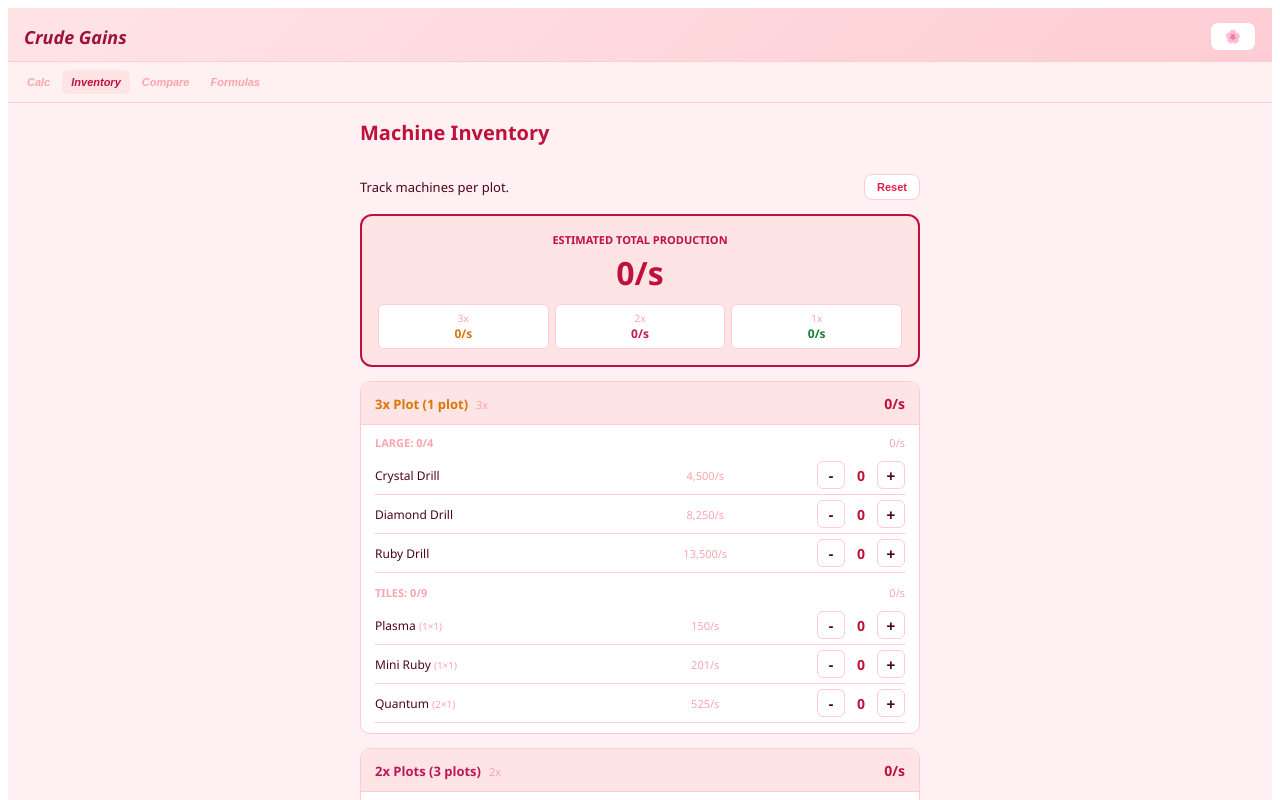
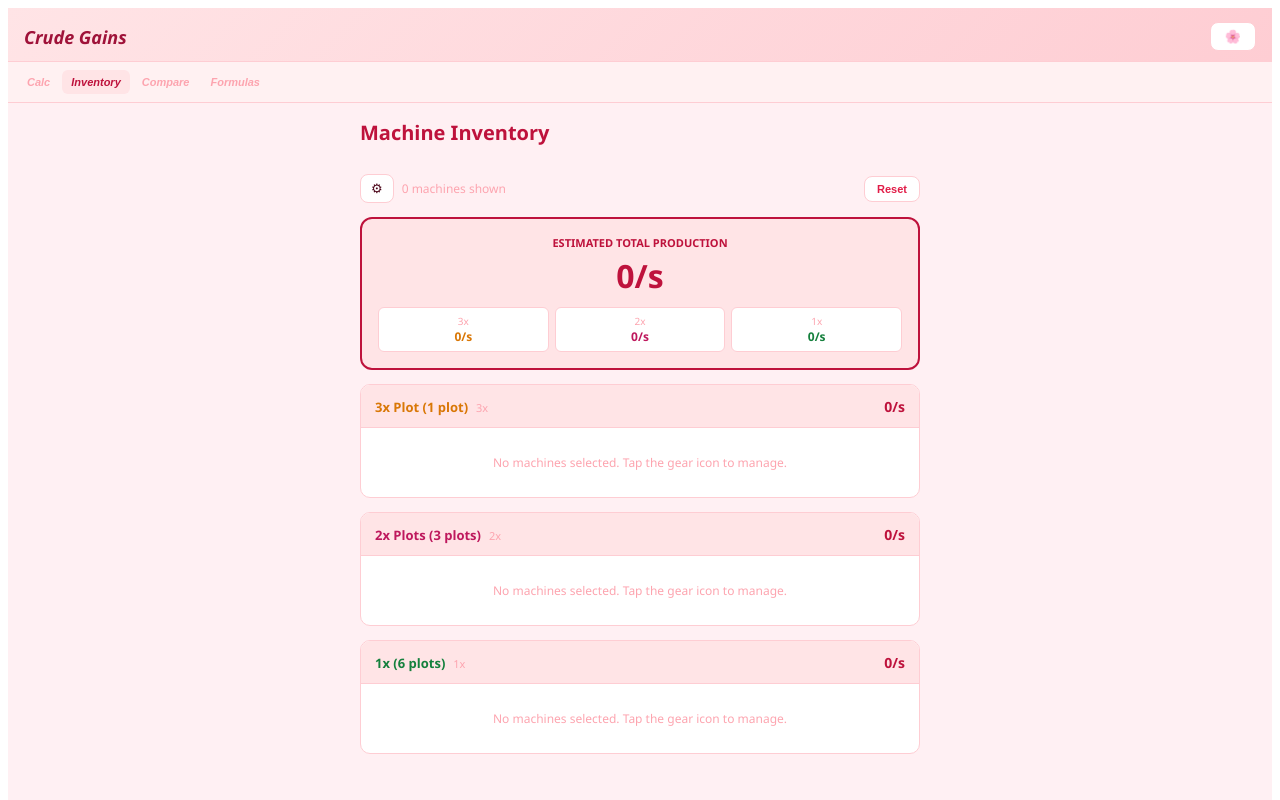
Before and after one commit to lubbyyyyyyyy/crudegrinder, a React (Create React App) app: page / in a window 1280 px wide. Both pictures are taken after a click on the button "Inventory". Shown: the top 800 px of the page. Built offline with nearby package versions, Linux system fonts and the light colour scheme.

Commit message:
Your message 1

```diff
--- a/src/App.tsx
+++ b/src/App.tsx
@@ -7,12 +7,28 @@ const LS_PREFIX = "cg_";
 
 const machines = {
   large: [
+    { name: "Huge Long Drill", cost: 39.6e6, costLabel: "£39.6M", base: 220 },
+    { name: "Mega Plasma Drill", cost: 96.25e6, costLabel: "£96.3M", base: 275 },
+    { name: "Multi Drill", cost: 280e6, costLabel: "£280M", base: 350 },
+    { name: "Lava Drill", cost: 900e6, costLabel: "£900M", base: 600 },
+    { name: "Ice Plasma Drill", cost: 2.4e9, costLabel: "£2.4B", base: 800 },
     { name: "Crystal Drill", cost: 9e9, costLabel: "£9B", base: 1500 },
     { name: "Diamond Drill", cost: 27.5e9, costLabel: "£27.5B", base: 2750 },
     { name: "Ruby Drill", cost: 85.5e9, costLabel: "£85.5B", base: 4500 },
   ],
   small: [
-    { name: "Plasma", base: 50, size: "1×1", tiles: 1 },
+    { name: "Basic Drill", base: 1, size: "1×1", tiles: 1 },
+    { name: "Strong Drill", base: 3, size: "1×1", tiles: 1 },
+    { name: "Enhanced Drill", base: 4, size: "1×1", tiles: 1 },
+    { name: "Speed Drill", base: 6, size: "1×1", tiles: 1 },
+    { name: "Reinforced Drill", base: 8, size: "1×1", tiles: 1 },
+    { name: "Industrial Drill", base: 10, size: "1×1", tiles: 1 },
+    { name: "Double Industrial", base: 12, size: "2×1", tiles: 2 },
+    { name: "Turbo Drill", base: 16, size: "1×1", tiles: 1 },
+    { name: "Mega Drill", base: 20, size: "1×1", tiles: 1 },
+    { name: "Mega Emerald Drill", base: 25, size: "1×1", tiles: 1 },
+    { name: "Hell Drill", base: 35, size: "1×1", tiles: 1 },
+    { name: "Plasma Drill", base: 50, size: "1×1", tiles: 1 },
     { name: "Mini Ruby", base: 67, size: "1×1", tiles: 1 },
     { name: "Quantum", base: 175, size: "2×1", tiles: 2 },
   ],
@@ -384,6 +400,11 @@ export default function App() {
   const [compTo, setCompTo] = useSaved("c2", "1");
   const [compPlot, setCompPlot] = useSaved("cP", 2);
   const [inventory, setInventory] = useSaved<Record<string, { large: Record<string, number>; small: Record<string, number> }>>("inv", makeEmptyInventory());
+  const [visibleMachines, setVisibleMachines] = useSaved<{ large: Record<string, boolean>; small: Record<string, boolean> }>("visMach", {
+    large: Object.fromEntries(machines.large.map(m => [m.name, false])),
+    small: Object.fromEntries(machines.small.map(m => [m.name, false])),
+  });
+  const [showManage, setShowManage] = useState(false);
   const [customTargets, setCustomTargets] = useSaved<{ id: string; n: string; c: number }[]>("customTgts", []);
   const [newTargetName, setNewTargetName] = useState("");
   const [newTargetCost, setNewTargetCost] = useState("");
@@ -1163,207 +1184,64 @@ export default function App() {
   );
 
   // ── Inventory Tab ──
+  const toggleMachine = (type: "large" | "small", name: string) => {
+    setVisibleMachines((prev) => ({
+      ...prev,
+      [type]: { ...prev[type], [name]: !prev[type][name] },
+    }));
+  };
+
+  const visLarge = machines.large.filter((m) => visibleMachines.large?.[m.name]);
+  const visSmall = machines.small.filter((m) => visibleMachines.small?.[m.name]);
+
   const InventoryTab = () => {
     const renderPlot = (plotKey: string) => {
       const data = invResult[plotKey];
       const cfg = plotCfg[plotKey];
       return (
-        <div
-          key={plotKey}
-          style={{
-            background: S.card,
-            border: "1px solid " + S.border,
-            borderRadius: "10px",
-            overflow: "hidden",
-          }}
-        >
-          <div
-            style={{
-              background: S.hl,
-              padding: "10px 14px",
-              borderBottom: "1px solid " + S.border,
-              display: "flex",
-              justifyContent: "space-between",
-              alignItems: "center",
-            }}
-          >
-            <div>
-              <span
-                style={{
-                  fontWeight: 700,
-                  fontSize: "13px",
-                  color: pColor(plotKey),
-                }}
-              >
-                {cfg.label}
-              </span>
-              <span
-                style={{ fontSize: "11px", color: S.dim, marginLeft: "8px" }}
-              >
-                {data.mult}x
-              </span>
-            </div>
-            <div style={{ fontSize: "14px", fontWeight: 700, color: S.accent }}>
-              {data.totalProd.toLocaleString()}/s
-            </div>
+        <div key={plotKey} style={{ background: S.card, border: "1px solid " + S.border, borderRadius: "10px", overflow: "hidden" }}>
+          <div style={{ background: S.hl, padding: "10px 14px", borderBottom: "1px solid " + S.border, display: "flex", justifyContent: "space-between", alignItems: "center" }}>
+            <div><span style={{ fontWeight: 700, fontSize: "13px", color: pColor(plotKey) }}>{cfg.label}</span><span style={{ fontSize: "11px", color: S.dim, marginLeft: "8px" }}>{data.mult}x</span></div>
+            <div style={{ fontSize: "14px", fontWeight: 700, color: S.accent }}>{data.totalProd.toLocaleString()}/s</div>
           </div>
           <div style={{ padding: "10px 14px" }}>
-            <div
-              style={{
-                display: "flex",
-                justifyContent: "space-between",
-                marginBottom: "6px",
-              }}
-            >
-              <span
-                style={{
-                  fontSize: "11px",
-                  color: data.largeOver ? S.red : S.dim,
-                  fontWeight: 600,
-                }}
-              >
-                LARGE: {data.largeCount}/{data.maxLarge}
-                {data.largeOver ? " OVER!" : ""}
-              </span>
-              <span style={{ fontSize: "11px", color: S.dim }}>
-                {data.largeProd.toLocaleString()}/s
-              </span>
-            </div>
-            {machines.large.map((m: typeof machines.large[0], i: number) => (
-              <div
-                key={i}
-                style={{
-                  display: "flex",
-                  alignItems: "center",
-                  padding: "5px 0",
-                  borderBottom: "1px solid " + S.border,
-                  gap: "4px",
-                }}
-              >
-                <span style={{ fontSize: "12px", color: S.text, flex: 2 }}>
-                  {m.name}
-                </span>
-                <span
-                  style={{
-                    fontSize: "11px",
-                    color: S.dim,
-                    flex: 1,
-                    textAlign: "center",
-                  }}
-                >
-                  {(m.base * data.mult).toLocaleString()}/s
-                </span>
-                <div
-                  style={{
-                    display: "flex",
-                    alignItems: "center",
-                    gap: "6px",
-                    flex: 1,
-                    justifyContent: "flex-end",
-                  }}
-                >
-                  {counterBtn(
-                    () => updateInventory(plotKey, "large", m.name, -1),
-                    "-"
-                  )}
-                  <span
-                    style={{
-                      fontSize: "14px",
-                      fontWeight: 700,
-                      color: S.accent,
-                      minWidth: "20px",
-                      textAlign: "center",
-                    }}
-                  >
-                    {inventory[plotKey].large[m.name]}
-                  </span>
-                  {counterBtn(
-                    () => updateInventory(plotKey, "large", m.name, +1),
-                    "+"
-                  )}
+            {visLarge.length > 0 && (<>
+              <div style={{ display: "flex", justifyContent: "space-between", marginBottom: "6px" }}>
+                <span style={{ fontSize: "11px", color: data.largeOver ? S.red : S.dim, fontWeight: 600 }}>LARGE: {data.largeCount}/{data.maxLarge}{data.largeOver ? " OVER!" : ""}</span>
+                <span style={{ fontSize: "11px", color: S.dim }}>{data.largeProd.toLocaleString()}/s</span>
+              </div>
+              {visLarge.map((m, i) => (
+                <div key={i} style={{ display: "flex", alignItems: "center", padding: "5px 0", borderBottom: "1px solid " + S.border, gap: "4px" }}>
+                  <span style={{ fontSize: "12px", color: S.text, flex: 2 }}>{m.name}</span>
+                  <span style={{ fontSize: "11px", color: S.dim, flex: 1, textAlign: "center" as const }}>{(m.base * data.mult).toLocaleString()}/s</span>
+                  <div style={{ display: "flex", alignItems: "center", gap: "6px", flex: 1, justifyContent: "flex-end" }}>
+                    {counterBtn(() => updateInventory(plotKey, "large", m.name, -1), "-")}
+                    <span style={{ fontSize: "14px", fontWeight: 700, color: S.accent, minWidth: "20px", textAlign: "center" as const }}>{inventory[plotKey]?.large?.[m.name] || 0}</span>
+                    {counterBtn(() => updateInventory(plotKey, "large", m.name, +1), "+")}
+                  </div>
                 </div>
+              ))}
+            </>)}
+            {visSmall.length > 0 && (<>
+              <div style={{ display: "flex", justifyContent: "space-between", marginTop: visLarge.length > 0 ? "12px" : "0", marginBottom: "6px" }}>
+                <span style={{ fontSize: "11px", color: data.smallOver ? S.red : S.dim, fontWeight: 600 }}>TILES: {data.smallTiles}/{data.maxSmallTiles}{data.smallOver ? " OVER!" : ""}</span>
+                <span style={{ fontSize: "11px", color: S.dim }}>{data.smallProd.toLocaleString()}/s</span>
               </div>
-            ))}
-            <div
-              style={{
-                display: "flex",
-                justifyContent: "space-between",
-                marginTop: "12px",
-                marginBottom: "6px",
-              }}
-            >
-              <span
-                style={{
-                  fontSize: "11px",
-                  color: data.smallOver ? S.red : S.dim,
-                  fontWeight: 600,
-                }}
-              >
-                TILES: {data.smallTiles}/{data.maxSmallTiles}
-                {data.smallOver ? " OVER!" : ""}
-              </span>
-              <span style={{ fontSize: "11px", color: S.dim }}>
-                {data.smallProd.toLocaleString()}/s
-              </span>
-            </div>
-            {machines.small.map((m: typeof machines.small[0], i: number) => (
-              <div
-                key={i}
-                style={{
-                  display: "flex",
-                  alignItems: "center",
-                  padding: "5px 0",
-                  borderBottom: "1px solid " + S.border,
-                  gap: "4px",
-                }}
-              >
-                <span style={{ fontSize: "12px", color: S.text, flex: 2 }}>
-                  {m.name}{" "}
-                  <span style={{ color: S.dim, fontSize: "10px" }}>
-                    ({m.size})
-                  </span>
-                </span>
-                <span
-                  style={{
-                    fontSize: "11px",
-                    color: S.dim,
-                    flex: 1,
-                    textAlign: "center",
-                  }}
-                >
-                  {(m.base * data.mult).toLocaleString()}/s
-                </span>
-                <div
-                  style={{
-                    display: "flex",
-                    alignItems: "center",
-                    gap: "6px",
-                    flex: 1,
-                    justifyContent: "flex-end",
-                  }}
-                >
-                  {counterBtn(
-                    () => updateInventory(plotKey, "small", m.name, -1),
-                    "-"
-                  )}
-                  <span
-                    style={{
-                      fontSize: "14px",
-                      fontWeight: 700,
-                      color: S.accent,
-                      minWidth: "20px",
-                      textAlign: "center",
-                    }}
-                  >
-                    {inventory[plotKey].small[m.name]}
-                  </span>
-                  {counterBtn(
-                    () => updateInventory(plotKey, "small", m.name, +1),
-                    "+"
-                  )}
+              {visSmall.map((m, i) => (
+                <div key={i} style={{ display: "flex", alignItems: "center", padding: "5px 0", borderBottom: "1px solid " + S.border, gap: "4px" }}>
+                  <span style={{ fontSize: "12px", color: S.text, flex: 2 }}>{m.name} <span style={{ color: S.dim, fontSize: "10px" }}>({m.size})</span></span>
+                  <span style={{ fontSize: "11px", color: S.dim, flex: 1, textAlign: "center" as const }}>{(m.base * data.mult).toLocaleString()}/s</span>
+                  <div style={{ display: "flex", alignItems: "center", gap: "6px", flex: 1, justifyContent: "flex-end" }}>
+                    {counterBtn(() => updateInventory(plotKey, "small", m.name, -1), "-")}
+                    <span style={{ fontSize: "14px", fontWeight: 700, color: S.accent, minWidth: "20px", textAlign: "center" as const }}>{inventory[plotKey]?.small?.[m.name] || 0}</span>
+                    {counterBtn(() => updateInventory(plotKey, "small", m.name, +1), "+")}
+                  </div>
                 </div>
-              </div>
-            ))}
+              ))}
+            </>)}
+            {visLarge.length === 0 && visSmall.length === 0 && (
+              <div style={{ fontSize: "12px", color: S.dim, textAlign: "center" as const, padding: "16px 0" }}>No machines selected. Tap the gear icon to manage.</div>
+            )}
           </div>
         </div>
       );
@@ -1371,84 +1249,46 @@ export default function App() {
     return (
       <div style={{ display: "flex", flexDirection: "column", gap: "14px" }}>
         {heading("Machine Inventory")}
-        <div
-          style={{
-            display: "flex",
-            justifyContent: "space-between",
-            alignItems: "center",
-          }}
-        >
-          <p style={{ color: S.text, fontSize: "13px", margin: 0 }}>
-            Track machines per plot.
-          </p>
-          <button
-            onClick={() => setInventory(makeEmptyInventory())}
-            style={{
-              padding: "6px 12px",
-              borderRadius: "8px",
-              fontSize: "11px",
-              fontWeight: 600,
-              cursor: "pointer",
-              border: "1px solid " + S.border,
-              background: S.card,
-              color: S.red,
-            }}
-          >
-            Reset
-          </button>
-        </div>
-        <div
-          style={{
-            background: S.hl,
-            border: "2px solid " + S.accent,
-            borderRadius: "12px",
-            padding: "16px",
-            textAlign: "center",
-          }}
-        >
-          <div
-            style={{
-              fontSize: "11px",
-              color: S.accent,
-              fontWeight: 700,
-              marginBottom: "4px",
-            }}
-          >
-            ESTIMATED TOTAL PRODUCTION
-          </div>
-          <div style={{ fontSize: "32px", color: S.accent, fontWeight: 800 }}>
-            {invResult.grandTotal.toLocaleString()}/s
-          </div>
-          <div
-            style={{
-              display: "grid",
-              gridTemplateColumns: "1fr 1fr 1fr",
-              gap: "6px",
-              marginTop: "10px",
-            }}
-          >
-            {PLOTS.map((p: string) => (
-              <div
-                key={p}
-                style={{
-                  background: S.card,
-                  borderRadius: "6px",
-                  padding: "6px",
-                  border: "1px solid " + S.border,
-                }}
-              >
-                <div style={{ fontSize: "10px", color: S.dim }}>{p}</div>
-                <div
-                  style={{
-                    fontSize: "12px",
-                    color: pColor(p),
-                    fontWeight: 700,
-                  }}
-                >
-                  {invResult[p].totalProd.toLocaleString()}/s
+        <div style={{ display: "flex", justifyContent: "space-between", alignItems: "center" }}>
+          <div style={{ display: "flex", gap: "8px", alignItems: "center" }}>
+            <button onClick={() => setShowManage(true)} style={{ padding: "6px 10px", borderRadius: "8px", fontSize: "13px", cursor: "pointer", border: "1px solid " + S.border, background: S.card, color: S.text }}>&#9881;</button>
+            <span style={{ color: S.dim, fontSize: "12px" }}>{visLarge.length + visSmall.length} machines shown</span>
+          </div>
+          <button onClick={() => setInventory(makeEmptyInventory())} style={{ padding: "6px 12px", borderRadius: "8px", fontSize: "11px", fontWeight: 600, cursor: "pointer", border: "1px solid " + S.border, background: S.card, color: S.red }}>Reset</button>
+        </div>
+        {showManage && (
+          <div style={{ background: S.card, border: "2px solid " + S.accent, borderRadius: "12px", padding: "16px" }}>
+            <div style={{ display: "flex", justifyContent: "space-between", alignItems: "center", marginBottom: "12px" }}>
+              <span style={{ fontSize: "14px", fontWeight: 700, color: S.accent }}>Manage machines</span>
+              <button onClick={() => setShowManage(false)} style={{ padding: "4px 10px", borderRadius: "6px", fontSize: "12px", cursor: "pointer", border: "1px solid " + S.border, background: S.card, color: S.text }}>Done</button>
+            </div>
+            <div style={{ fontSize: "11px", color: S.dim, fontWeight: 600, marginBottom: "6px" }}>LARGE (2x2)</div>
+            {machines.large.map((m, i) => (
+              <div key={i} onClick={() => toggleMachine("large", m.name)} style={{ display: "flex", alignItems: "center", gap: "8px", padding: "8px 0", borderBottom: "1px solid " + S.border, cursor: "pointer" }}>
+                <div style={{ width: "20px", height: "20px", borderRadius: "4px", border: "2px solid " + (visibleMachines.large?.[m.name] ? S.accent : S.border), background: visibleMachines.large?.[m.name] ? S.accent : "transparent", display: "flex", alignItems: "center", justifyContent: "center", flexShrink: 0 }}>
+                  {visibleMachines.large?.[m.name] && <span style={{ color: "#fff", fontSize: "12px", fontWeight: 800 }}>{"✓"}</span>}
                 </div>
+                <span style={{ fontSize: "13px", color: S.text }}>{m.name}</span>
+                <span style={{ fontSize: "11px", color: S.dim, marginLeft: "auto" }}>{m.base}/s base</span>
               </div>
             ))}
+            <div style={{ fontSize: "11px", color: S.dim, fontWeight: 600, marginTop: "12px", marginBottom: "6px" }}>SMALL</div>
+            {machines.small.map((m, i) => (
+              <div key={i} onClick={() => toggleMachine("small", m.name)} style={{ display: "flex", alignItems: "center", gap: "8px", padding: "8px 0", borderBottom: "1px solid " + S.border, cursor: "pointer" }}>
+                <div style={{ width: "20px", height: "20px", borderRadius: "4px", border: "2px solid " + (visibleMachines.small?.[m.name] ? S.accent : S.border), background: visibleMachines.small?.[m.name] ? S.accent : "transparent", display: "flex", alignItems: "center", justifyContent: "center", flexShrink: 0 }}>
+                  {visibleMachines.small?.[m.name] && <span style={{ color: "#fff", fontSize: "12px", fontWeight: 800 }}>{"✓"}</span>}
+                </div>
+                <span style={{ fontSize: "13px", color: S.text }}>{m.name}</span>
+                <span style={{ fontSize: "11px", color: S.dim, marginLeft: "auto" }}>{m.size} · {m.base}/s</span>
+              </div>
+            ))}
+          </div>
+        )}
+        <div style={{ background: S.hl, border: "2px solid " + S.accent, borderRadius: "12px", padding: "16px", textAlign: "center" as const }}>
+          <div style={{ fontSize: "11px", color: S.accent, fontWeight: 700, marginBottom: "4px" }}>ESTIMATED TOTAL PRODUCTION</div>
+          <div style={{ fontSize: "32px", color: S.accent, fontWeight: 800 }}>{invResult.grandTotal.toLocaleString()}/s</div>
+          <div style={{ display: "grid", gridTemplateColumns: "1fr 1fr 1fr", gap: "6px", marginTop: "10px" }}>
+            {PLOTS.map((p) => (<div key={p} style={{ background: S.card, borderRadius: "6px", padding: "6px", border: "1px solid " + S.border }}><div style={{ fontSize: "10px", color: S.dim }}>{p}</div><div style={{ fontSize: "12px", color: pColor(p), fontWeight: 700 }}>{invResult[p].totalProd.toLocaleString()}/s</div></div>))}
           </div>
         </div>
         {PLOTS.map(renderPlot)}
```
